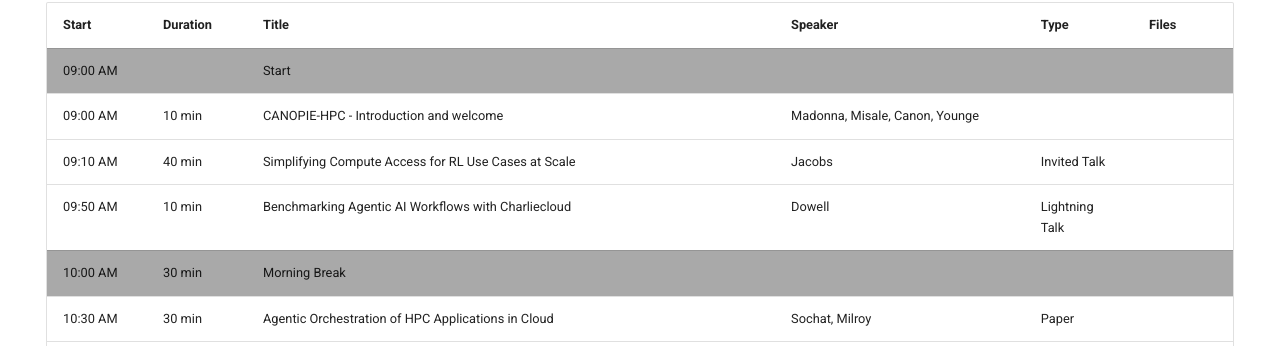
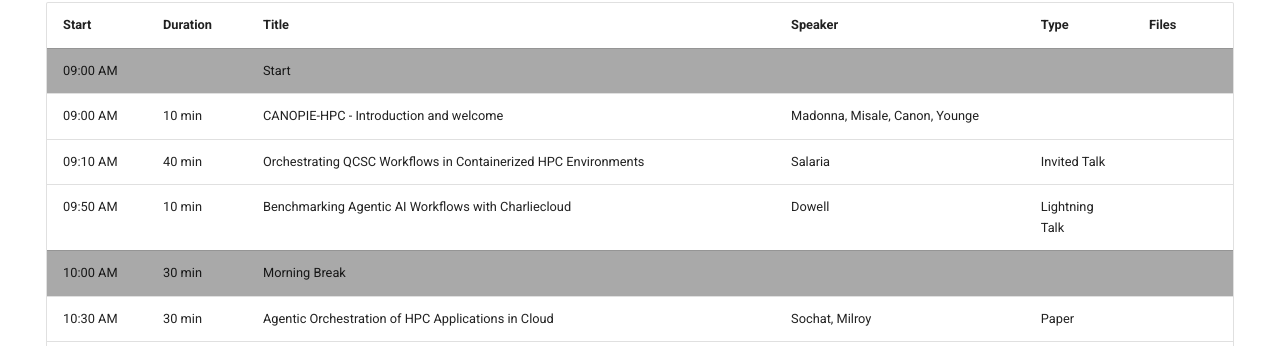
Before and after one commit to supercontainers/canopie-hpc, an MkDocs documentation site: the page built from docs/program.md, in a window 1280 px wide and 900 px high, scrolled down 370 px. Shown: the part 106-452 px from the top of the window. Built offline with MkDocs 1.6.1 and Material for MkDocs 9.7.7, drawn with Linux system fonts in a browser that asks for light colours; comment, search, counter and statistics services are not loaded.

Commit message:
Update session details in program.md

```diff
--- a/docs/program.md
+++ b/docs/program.md
@@ -41,8 +41,8 @@
     <tr>
         <td>09:10 AM</td>
         <td>40 min</td>
-        <td>Simplifying Compute Access for RL Use Cases at Scale</td>
-        <td>Jacobs</td>
+        <td>Orchestrating QCSC Workflows in Containerized HPC Environments</td>
+        <td>Salaria</td>
         <td>Invited Talk</td>
         <td></td>
     </tr>
```
